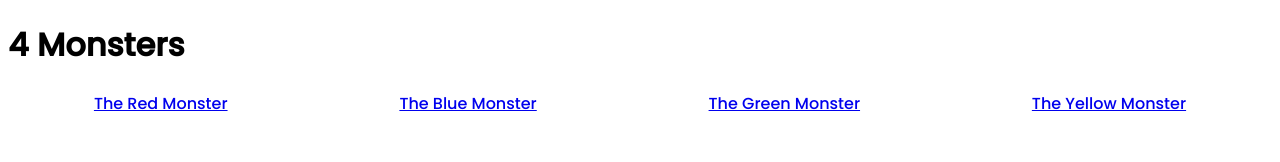
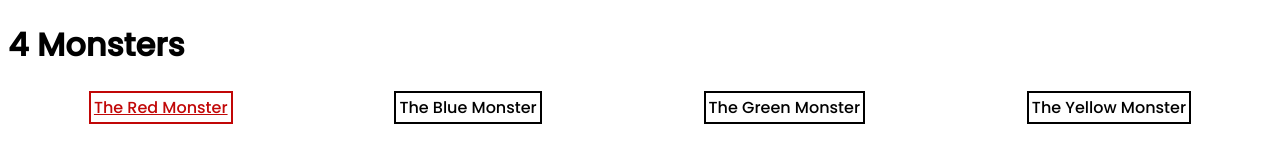
Before and after one commit to nagi/4-monsters, a plain HTML site: page www/index.html in a window 1280 px wide. In both pictures the pointer is over the link "The Red Monster". Drawn offline with Linux system fonts and the light colour scheme.

Commit message:
added css to the four links on the index page

```diff
--- a/www/index.css
+++ b/www/index.css
@@ -8,3 +8,41 @@ body {
   align-content: center;
   width: 100%;
 }
+
+a {
+  border: 2px solid black;
+  padding: 2px 3px;
+  text-decoration: none;
+  color: black;
+}
+
+.red:hover {
+  color: rgb(193, 7, 7);
+  border: 2px solid rgb(193, 7, 7);
+  text-decoration: underline;
+  text-decoration-color: rgb(193, 7, 7);
+}
+
+.blue:hover {
+  color: rgb(62, 28, 255);
+  border: 2px solid rgb(62, 28, 255);
+  text-decoration: underline;
+  text-decoration-color: rgb(62, 28, 255);
+
+}
+
+.green:hover {
+  color: rgb(20, 233, 126);
+  border: 2px solid rgb(20, 233, 126);
+  text-decoration: underline;
+  text-decoration-color: rgb(20, 233, 126);
+
+}
+
+.yellow:hover {
+  color: rgb(225, 233, 13);
+  border: 2px solid rgb(225, 233, 13);
+  text-decoration: underline;
+  text-decoration-color: rgb(225, 233, 13);
+
+}
--- a/www/index.html
+++ b/www/index.html
@@ -13,7 +13,7 @@
       <a href="redmonster.html" class="red">The Red Monster</a>
       <a href="bluemonster.html" class="blue">The Blue Monster</a>
       <a href="greenmonster.html" class="green">The Green Monster</a>
-      <a href="yellowmonster.html" class="Yellow">The Yellow Monster</a>
+      <a href="yellowmonster.html" class="yellow">The Yellow Monster</a>
     </div>
   </body>
 </html>
--- /dev/null
+++ b/www/red.css
@@ -0,0 +1,12 @@
+body {
+  font-family: Poppins;
+  background-color: rgb(197, 3, 3);
+}
+
+img {
+  margin-left: auto;
+  margin-right: auto;
+  width: 56px;
+  height: 100%;
+
+}
```
